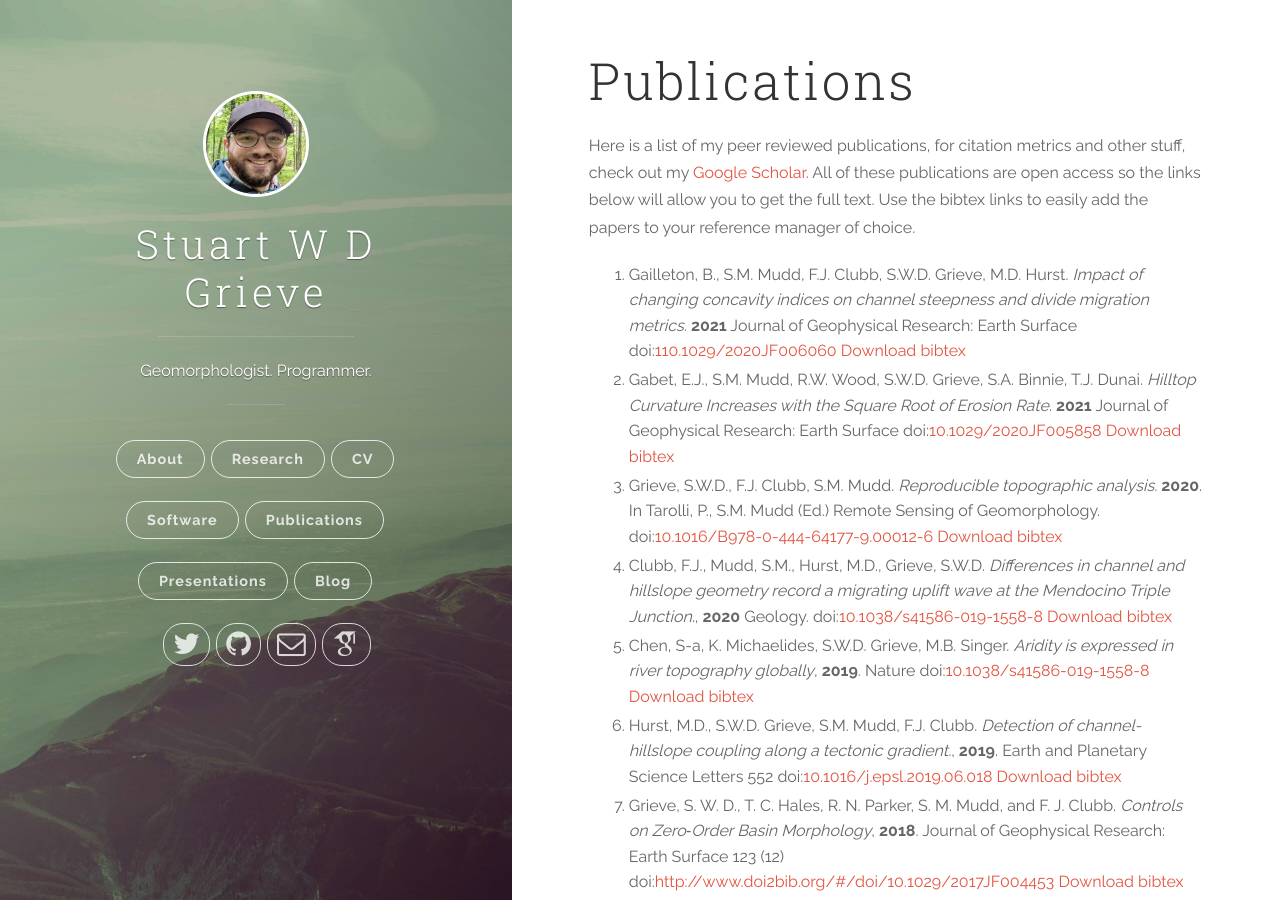
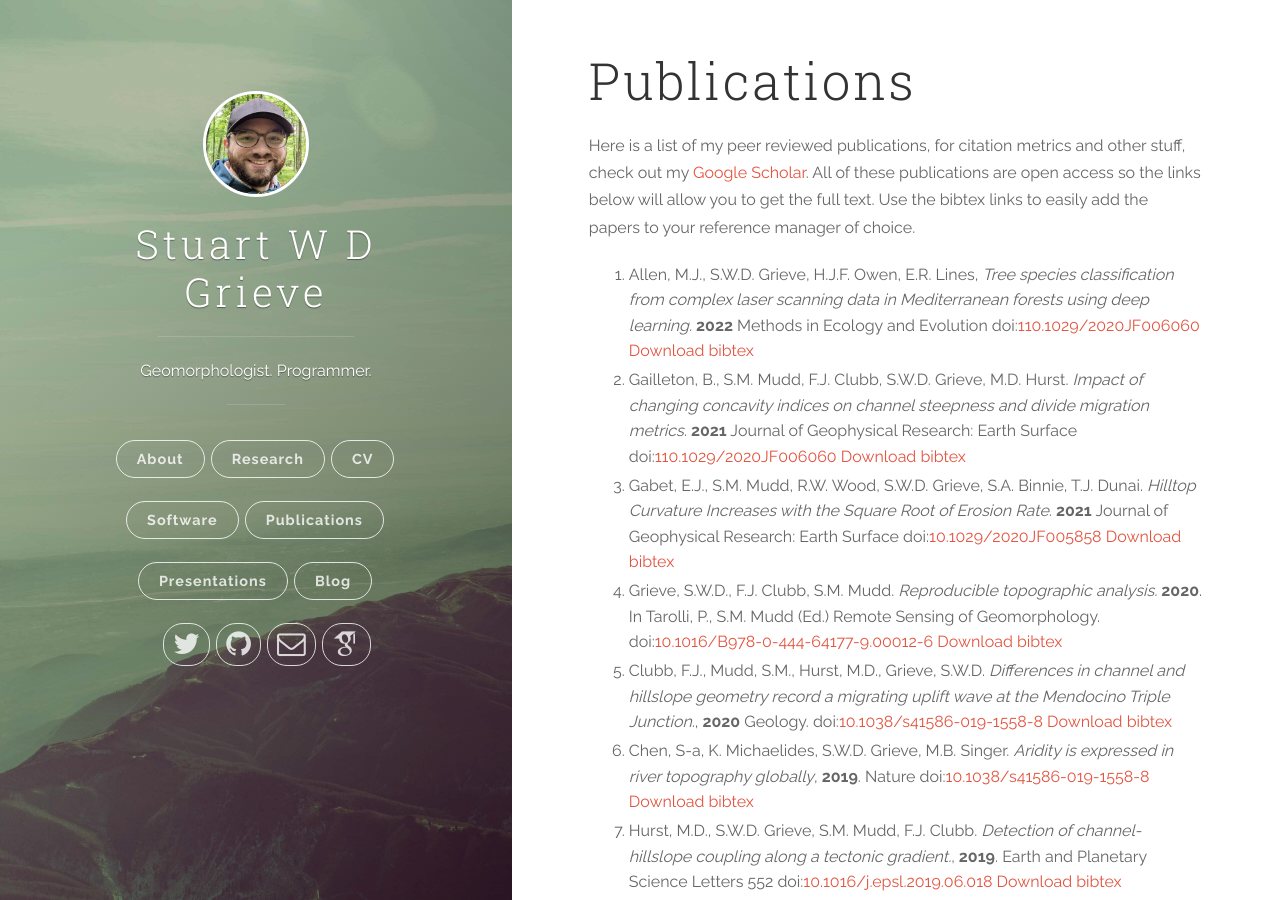
Before and after one commit to sgrieve/sgrieve.github.io, a Jekyll site: the page built from pubs.md, in a window 1280 px wide and 900 px high. Built offline with Jekyll 4.4.1, drawn with Linux system fonts in a browser that asks for light colours; nearby versions of some CDN libraries; some web fonts are replaced.

Commit message:
adding matts paper

```diff
--- a/pubs.md
+++ b/pubs.md
@@ -6,6 +6,7 @@ permalink: pubs/
 
 Here is a list of my peer reviewed publications, for citation metrics and other stuff, check out my [Google Scholar](https://scholar.google.co.uk/citations?user=VwQbAzQAAAAJ&hl=en). All of these publications are open access so the links below will allow you to get the full text. Use the bibtex links to easily add the papers to your reference manager of choice.
 
+1. Allen, M.J., S.W.D. Grieve, H.J.F. Owen, E.R. Lines, *Tree species classification from complex laser scanning data in Mediterranean forests using deep learning.* **2022** Methods in Ecology and Evolution doi:[110.1029/2020JF006060](https://doi.org/10.1111/2041-210X.13981) [Download bibtex](http://www.doi2bib.org/#/doi/10.1111/2041-210X.13981)
 1. Gailleton, B., S.M. Mudd, F.J. Clubb, S.W.D. Grieve, M.D. Hurst. *Impact of changing concavity indices on channel steepness and divide migration metrics.* **2021** Journal of Geophysical Research: Earth Surface doi:[110.1029/2020JF006060](https://doi.org/10.1029/2020JF006060) [Download bibtex](http://www.doi2bib.org/#/doi/10.1029/2020JF006060)
 1. Gabet, E.J., S.M. Mudd, R.W. Wood, S.W.D. Grieve, S.A. Binnie, T.J. Dunai. *Hilltop Curvature Increases with the Square Root of Erosion Rate.* **2021** Journal of Geophysical Research: Earth Surface doi:[10.1029/2020JF005858](https://doi.org/10.1029/2020JF005858) [Download bibtex](http://www.doi2bib.org/#/doi/10.1029/2020JF005858)
 1. Grieve, S.W.D., F.J. Clubb, S.M. Mudd. *Reproducible topographic analysis.*  **2020**. In Tarolli, P., S.M. Mudd (Ed.) Remote Sensing of Geomorphology. doi:[10.1016/B978-0-444-64177-9.00012-6](https://doi.org/10.1016/B978-0-444-64177-9.00012-6) [Download bibtex](http://www.doi2bib.org/#/doi/110.1016/B978-0-444-64177-9.00012-6)
```
